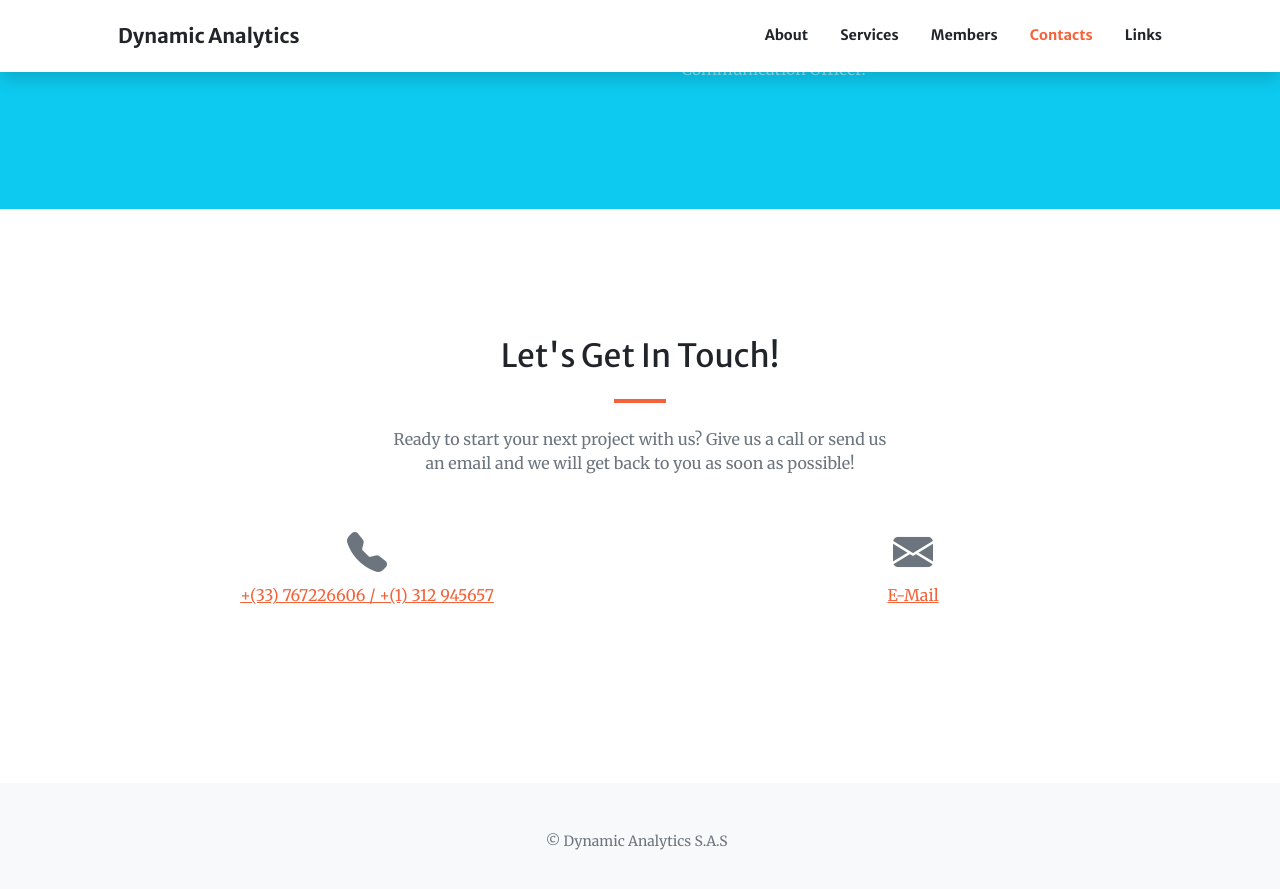
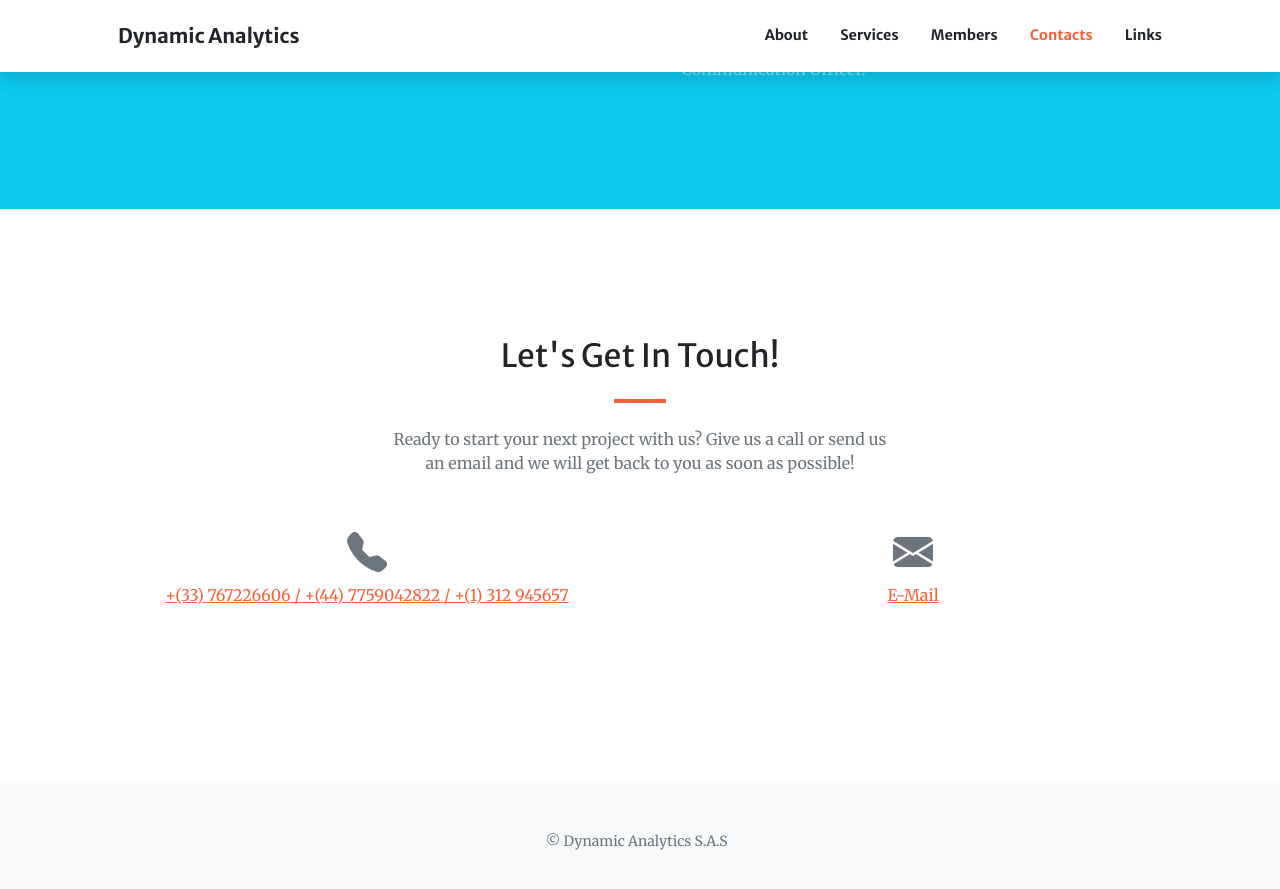
Before and after one commit to PritiKumr/dynamic-analytics.github.io, a Jekyll site: the page built from index.md, in a window 1280 px wide and 900 px high, scrolled down 4167 px. Shown: the top 889 px of the window. Built offline with Jekyll 4.4.1, drawn with Linux system fonts in a browser that asks for light colours; comment, search, counter and statistics services are not loaded.

Commit message:
Update index.md

```diff
--- a/index.md
+++ b/index.md
@@ -123,7 +123,7 @@ sections:
       Ready to start your next project with us? Give us a call or send us an email
       and we will get back to you as soon as possible!
     actions:
-    - title: +(33) 767226606 / +(1) 312 945657
+    - title: +(33) 767226606 / +(44) 7759042822 / +(1) 312 945657
       icon: bi-telephone-fill
     - title: E-Mail
       icon: bi-envelope-fill
```
